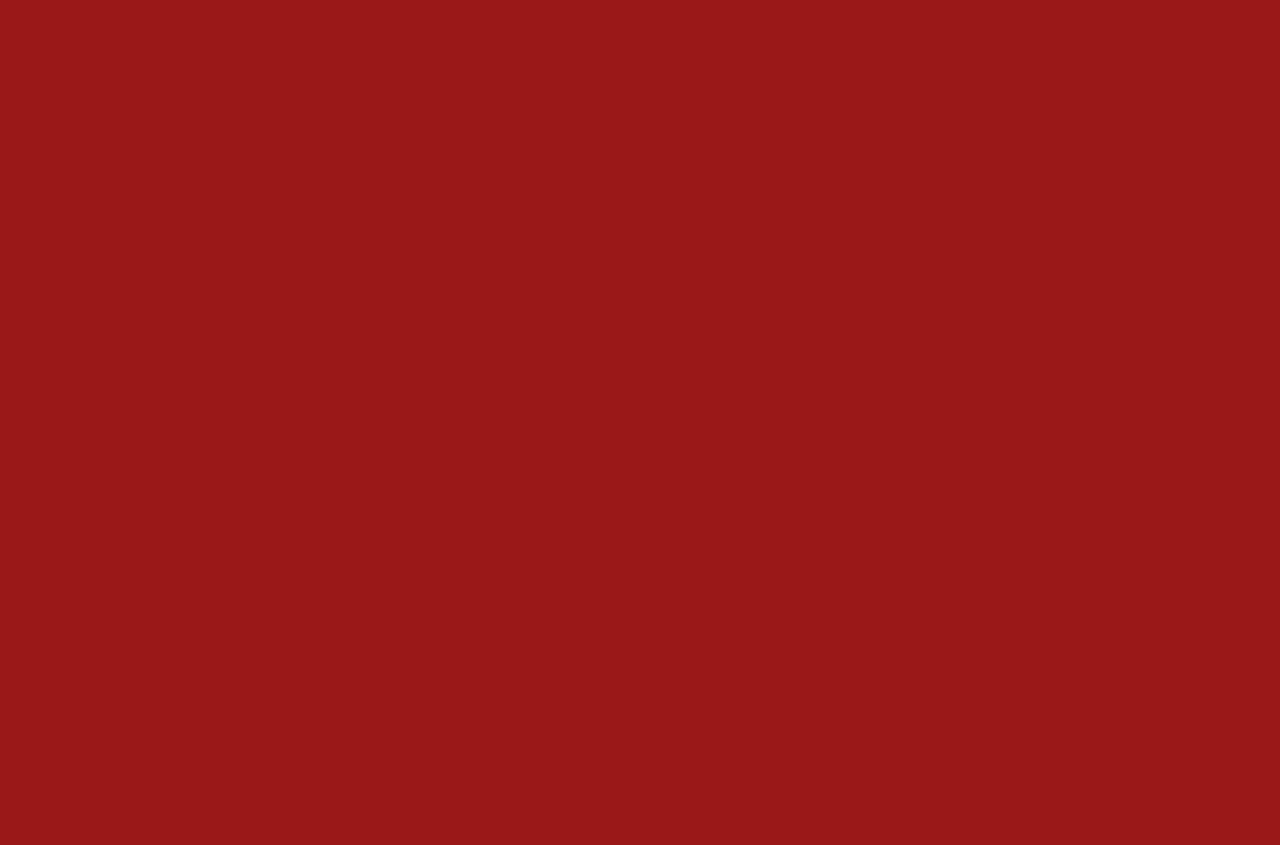
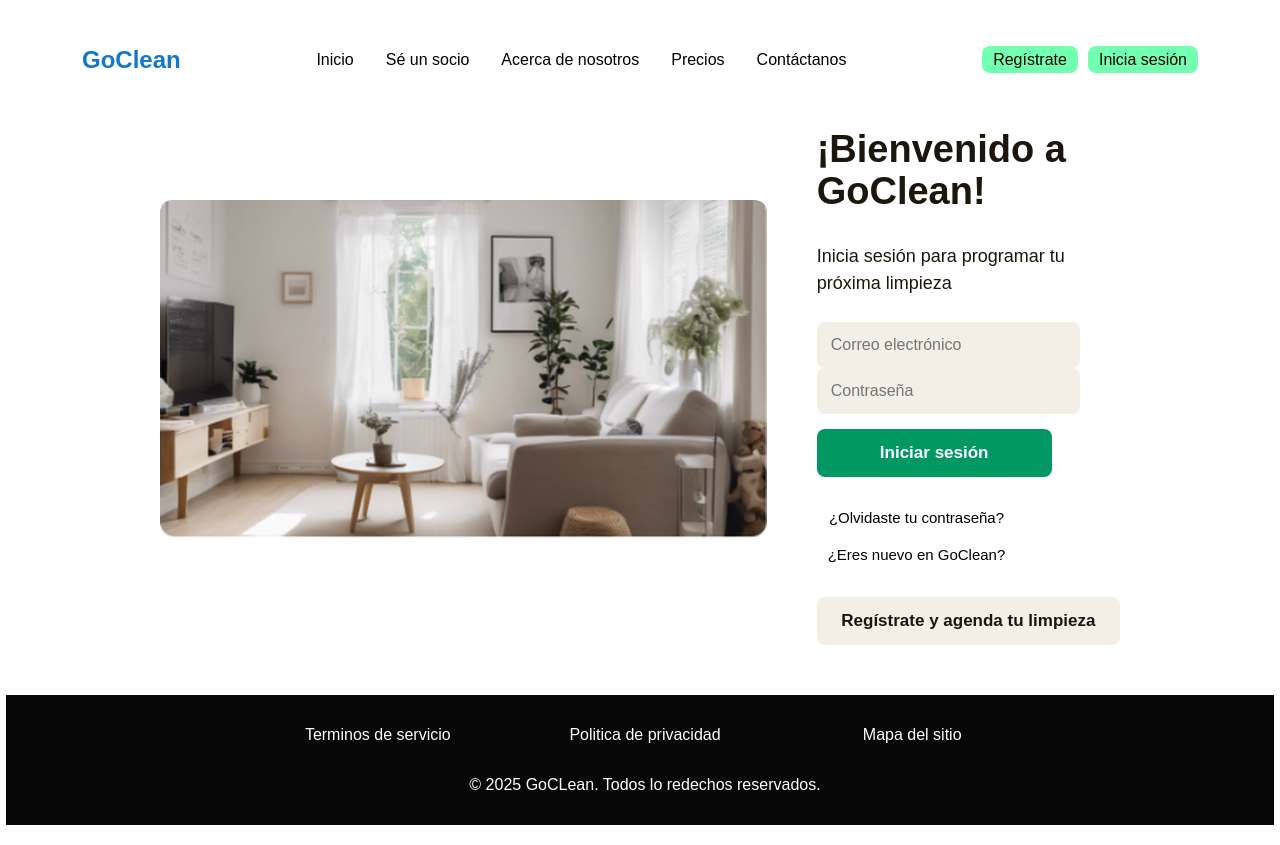
Before and after one commit to tonguiino/GoClean, a React (Vite) app: page /login in a window 1280 px wide. Before the commit this address had no page. Before the commit the page ends 800 px from the top, so only its background shows below. Built offline with nearby package versions, Linux system fonts and the light colour scheme.

Commit message:
se da por terminado el login

```diff
--- a/src/App.jsx
+++ b/src/App.jsx
@@ -8,6 +8,7 @@ import Socio from './components/socio/Socio';
 import Contactanos from './components/contactanos/Contactanos';
 import Acerca_us from './pages/acerca_de_nosotros/Acerca_us';
 import Precio from './pages/precio/Precio';
+import Login from './pages/Login/Login';
 
 
 
@@ -23,6 +24,7 @@ function App() {
         <Route path='/acercaNosotros' element={<Acerca_us />} ></Route>
         <Route path='/precios' element={<Precio />} ></Route>
         <Route path='/contactanos' element={<Contactanos />} ></Route>
+        <Route path='/login' element={<Login />} ></Route>
         {/* De aqui para abajo siguen añadiendo las rutas que necesiten */}
       </Routes>
     </>
--- a/src/pages/Login/Login.jsx
+++ b/src/pages/Login/Login.jsx
@@ -1,10 +1,44 @@
+import Footer from "../../components/footer/Footer";
+import Menu from "../../components/header/menu";
+import "./Login.scss";
+import imagenlogin from "../../assets/img/imagenlogin.png";
 
 const Login = () => {
     return (
-        <h1>Hello world</h1>
-    )
+        <>
+        <Menu />
+        <div className="login-container">
+            {/* Espacio para la imagen */}
+            <div className="image-section">
+                 <img src={imagenlogin} alt="imagen login" />
+            </div>
 
+            {/* Formulario */}
+            <div className="login-form">
+                <h1>¡Bienvenido a GoClean!</h1>
+                <h2>Inicia sesión para programar tu próxima limpieza</h2>
 
+                <form>
+                    <div className="input-group">
+                        <input type="email" placeholder="Correo electrónico" className="input-field" />
+                    </div>
+                    <div className="input-group">
+                        <input type="password" placeholder="Contraseña" className="input-field" />
+                    </div>
+                    <button type="submit" className="button-primary">Iniciar sesión</button>
+                </form>
+
+                <div className="links">
+                    <p><a href="#">¿Olvidaste tu contraseña?</a></p>
+                    <p><a href="#">¿Eres nuevo en GoClean?</a></p>
+                </div>
+
+                <button className="button-secondary">Regístrate y agenda tu limpieza</button>
+            </div>
+        </div>
+        <Footer />
+        </>
+    );
 }
 
 export default Login;
--- /dev/null
+++ b/src/pages/Login/login.scss
@@ -0,0 +1,197 @@
+body {
+  font-family: 'Plus Jakarta Sans', sans-serif;
+  background-color: #ffffff;
+  display: flex;
+  justify-content: center;
+  align-items: center;
+  min-height: 100vh;
+  margin: 0;
+  padding: 20px;
+}
+
+/* Contenedor principal */
+.login-container {
+  display: flex;
+  flex-direction: row;
+  align-items: center;
+  justify-content: center;
+  max-width: 960px;
+  width: 100%;
+  padding: 20px;
+  gap: 50px;
+}
+
+/* Imagen */
+.image-section img {
+  width: 100%;
+  height: auto;
+  border-radius: 12px;
+  object-fit: cover;
+}
+
+.login-image {
+  width: 100%;
+  border-radius: 12px;
+  object-fit: cover;
+}
+
+/* Formulario */
+.login-form {
+  display: flex;
+  flex-direction: column;
+  align-items: flex-start;
+  max-width: 420px;
+  width: 100%;
+}
+
+.login-form h1 {
+  font-size: 38px;
+  font-weight: 800;
+  color: #1c160c;
+  margin-bottom: 15px;
+  line-height: 1.1;
+  text-align: left;
+  max-width: 350px;
+}
+
+.login-form h2 {
+  font-size: 18px;
+  font-weight: 400;
+  color: #1c160c;
+  margin-bottom: 25px;
+}
+
+/* Inputs */
+.input-group {
+  display: flex;
+  flex-direction: column;
+  gap: 15px;
+  width: 100%;
+}
+
+.input-field {
+  background-color: #f4efe6;
+  border: none;
+  padding: 14px;
+  border-radius: 8px;
+  font-size: 16px;
+  color: #1c160c;
+  width: 100%;
+}
+
+.input-field:focus {
+  outline: none;
+  border: 2px solid #019863;
+}
+
+/* Botones */
+.button-primary {
+  background-color: #019863;
+  color: #ffffff;
+  border: none;
+  padding: 14px;
+  border-radius: 8px;
+  font-size: 17px;
+  font-weight: bold;
+  cursor: pointer;
+  width: 100%;
+  margin-top: 15px;
+}
+
+.button-primary:hover {
+  background-color: #017a4f;
+}
+
+.button-secondary {
+  background-color: #f4efe6;
+  color: #1c160c;
+  border: none;
+  padding: 14px;
+  border-radius: 8px;
+  font-size: 17px;
+  font-weight: bold;
+  cursor: pointer;
+  width: 100%;
+  margin-top: 15px;
+}
+
+.button-secondary:hover {
+  background-color: #e6e0d5;
+}
+
+/* Links */
+.links {
+  text-align: center;
+  font-size: 15px;
+  color: #a18249;
+  margin-top: 15px;
+}
+
+.links a {
+  text-decoration: underline;
+  color: #a18249;
+  cursor: pointer;
+}
+
+.links a:hover {
+  color: #806d3c;
+}
+
+/* RESPONSIVE DESIGN */
+
+/* Para pantallas medianas (tablets, 768px - 1024px) */
+@media (max-width: 1024px) {
+  .login-container {
+      flex-direction: column;
+      text-align: center;
+      gap: 30px;
+  }
+
+  .login-form {
+      align-items: center;
+  }
+
+  .login-form h1 {
+      text-align: center;
+  }
+
+  .input-group {
+      align-items: center;
+  }
+}
+
+/* Para móviles (menores a 768px) */
+@media (max-width: 768px) {
+  .login-container {
+      flex-direction: column;
+      gap: 20px;
+  }
+
+  .image-section img {
+      max-width: 80%;
+  }
+
+  .login-form {
+      max-width: 100%;
+      align-items: center;
+  }
+
+  .login-form h1 {
+      font-size: 28px;
+      text-align: center;
+  }
+
+  .login-form h2 {
+      font-size: 16px;
+      text-align: center;
+  }
+
+  .input-group {
+      width: 90%;
+  }
+
+  .button-primary,
+  .button-secondary {
+      width: 90%;
+  }
+}
```
Also changed, not shown: src/assets/img/imagenlogin.png (added).
